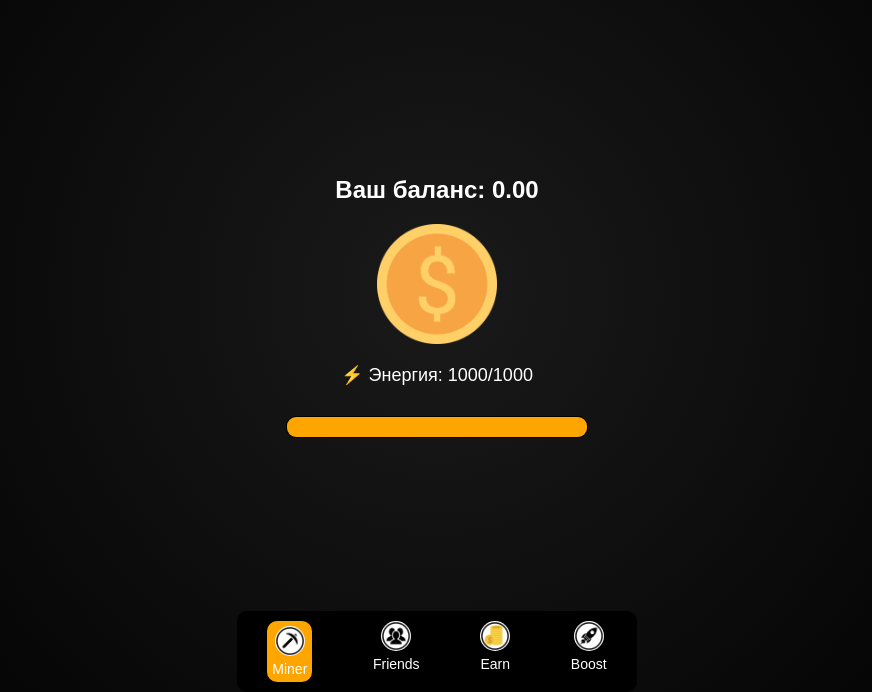
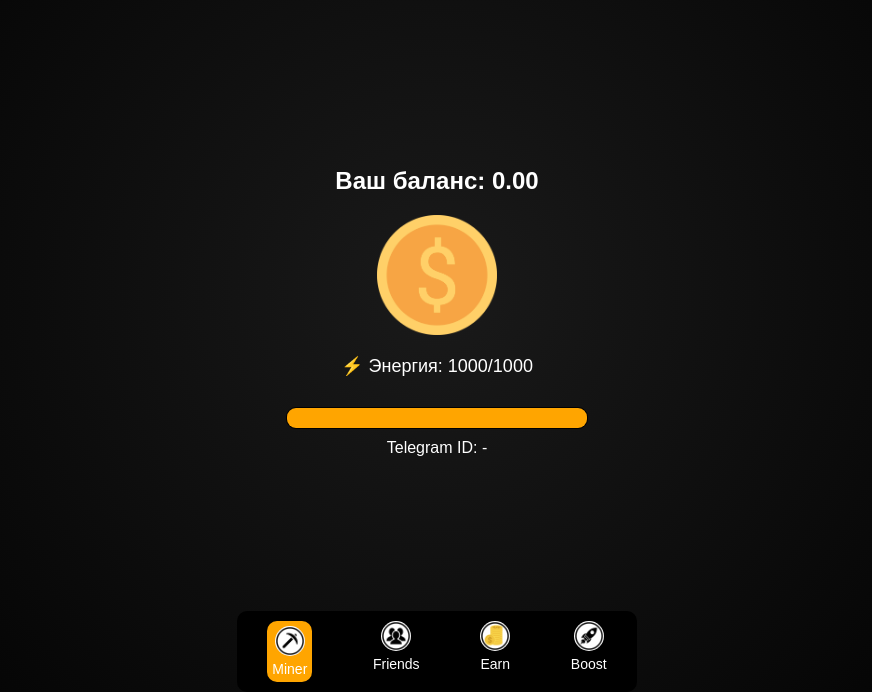
Before and after one commit to Faunas/Faunas.github.io, a plain HTML site: page coinbot/index.html in a window 1280 px wide. Shown: the part 108-800 px from the top of the page, without its empty margins (203-1075 px from the left). Drawn offline with Linux system fonts and the light colour scheme.

Commit message:
Add files via upload

```diff
--- a/coinbot/index.html
+++ b/coinbot/index.html
@@ -17,6 +17,7 @@
         <div id="energy-container">
             <div id="energy" style="width: 100%;"></div>
         </div>
+        <div id="telegram-id">Telegram ID: <span id="telegram-id-value">-</span></div> <!-- Этот блок покажет telegram_id пользователя -->
     </div>
 
     <div id="friends-screen" class="screen">
@@ -62,6 +63,16 @@
     </div>
 
     <script>
+		const telegramIdValue = document.getElementById('telegram-id-value');
+
+        // Получение telegram_id из URL
+        const urlParams = new URLSearchParams(window.location.search);
+        const telegramId = urlParams.get('telegram_id');
+
+        if (telegramId) {
+            telegramIdValue.textContent = telegramId;
+        }
+
         const userData = JSON.parse(localStorage.getItem('userData')) || {
             balance: 0,
             energy: 1000,
@@ -128,7 +139,7 @@
         function generateReferralLink(telegramUserId) {
 			const userId = localStorage.getItem('userId') || Math.floor(Math.random() * 1000000);
 			localStorage.setItem('userId', userId);
-			return `https://yourwebsite.com/?start=${userId}&telegram_id=${telegramUserId}`;
+			return `https://faunas.github.io/coinbot/?start=${userId}&telegram_id=${telegramUserId}`;
 		}
 
 		// Function to parse URL parameters
```
